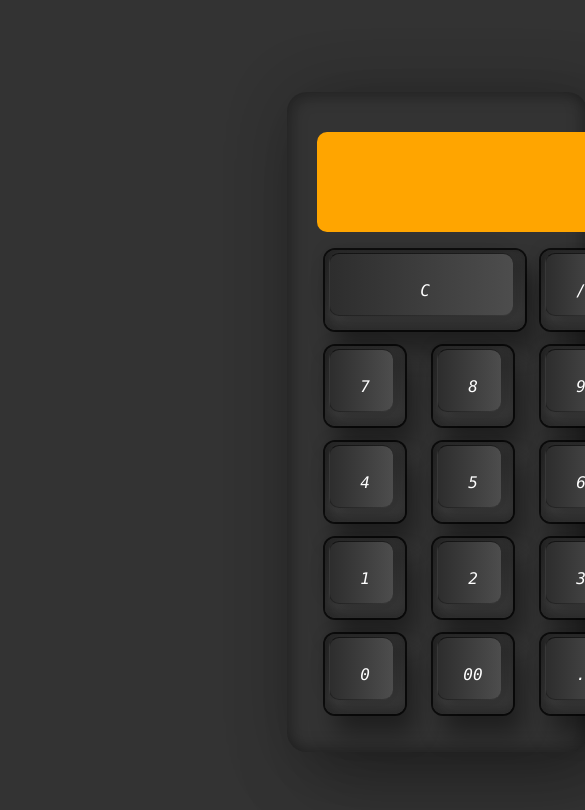
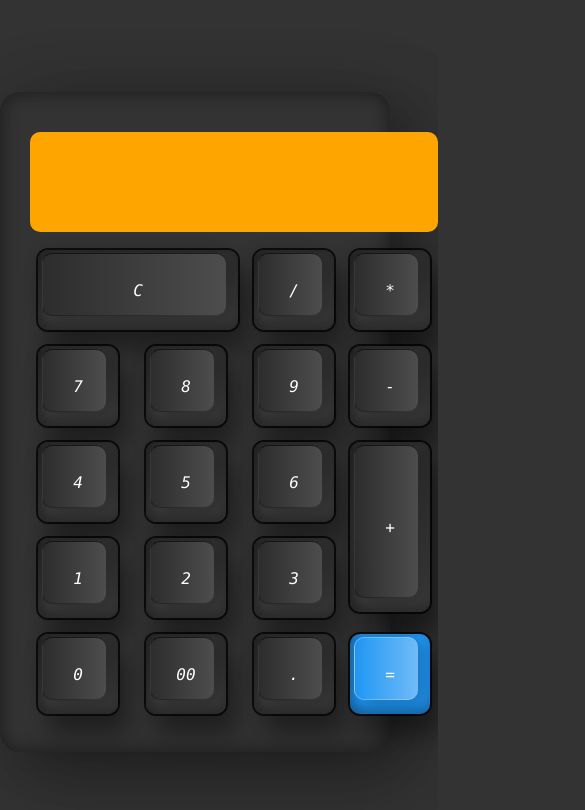
Before and after one commit to kholiskamal/Tugas-uts-kalkulator, a plain HTML site: page index.html in a window 390 px wide. Shown: the top 810 px of the page, 585 px wide, since content can reach past the window. Drawn offline with Linux system fonts and the light colour scheme.

Commit message:
Update style.css
DQAWREW

```diff
--- a/style.css
+++ b/style.css
@@ -98,19 +98,3 @@ span{
   border-bottom: 1px solid #fff4;
   border-top: 1px solid #fff4;
 }
-@media screen and (max-width: 450px){
-   body {
-    width: 100vh;
-    height: 100%;
-  }
-  .container{
-    width: 10vh;
-    height: 50%;
-    margin-left: 50px;
-    margin-right: 20px;
-    display: flex;
-    justify-content: baseline;
-    align-content: first baseline;
-  }
-
-}
```
